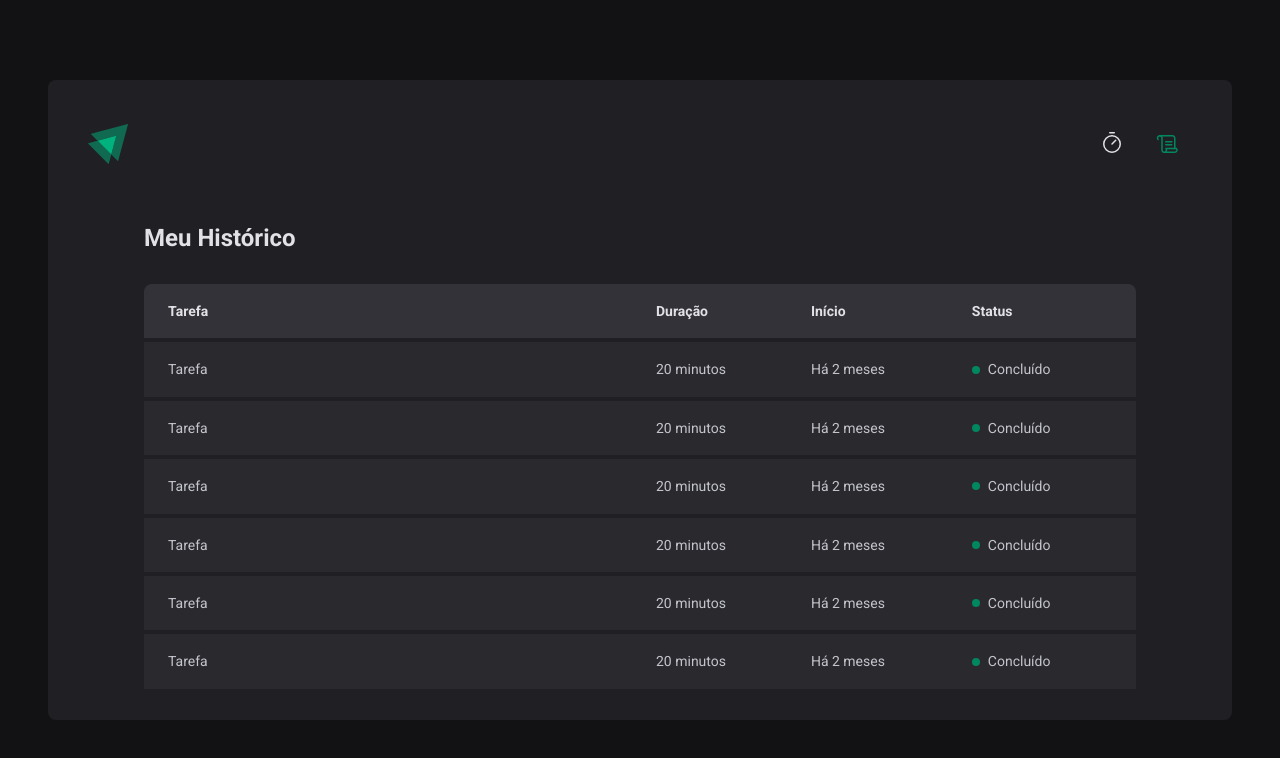
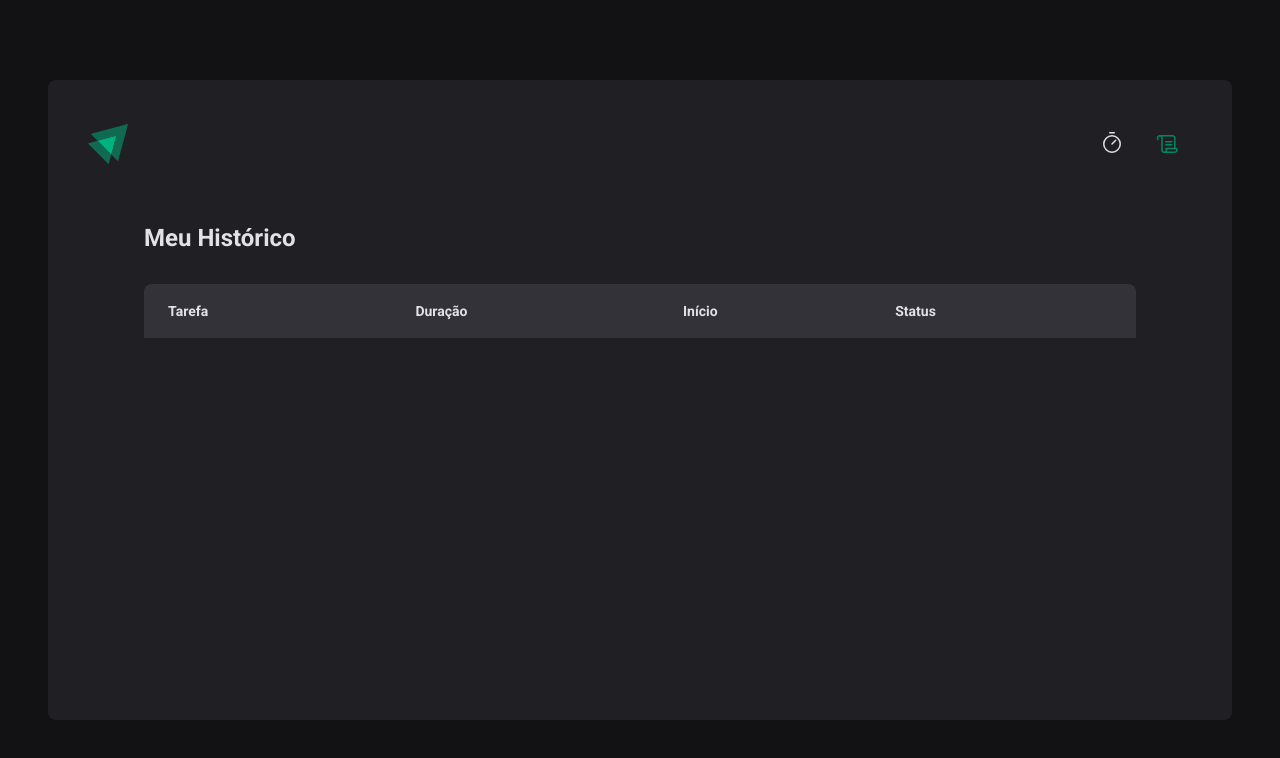
Before and after one commit to mateuscatao/02-ignite-timer, a React (Vite) app: page /history in a window 1280 px wide. Shown: the top 758 px of the page. Built offline with nearby package versions, Linux system fonts and the light colour scheme.

Commit message:
listagem do histórico e formatação de data

```diff
--- a/src/contexts/CyclesContext.tsx
+++ b/src/contexts/CyclesContext.tsx
@@ -65,8 +65,6 @@
     setCycles((state) => [...state, newCycle])
     setActiveCycleId(newCycle.id)
     setAmountSecondsPassed(0)
-
-    // reset();
   }
 
   function interruptCurrentCycle() {
--- a/src/pages/History/index.tsx
+++ b/src/pages/History/index.tsx
@@ -1,4 +1,6 @@
 import { useContext } from "react";
+import { formatDistanceToNow } from 'date-fns'
+import ptBR from "date-fns/locale/pt-BR";
 import { HistoryContainer, HistoryList, Status } from "./styles";
 import { CyclesContext } from "../../contexts/CyclesContext";
 
@@ -20,54 +22,23 @@
             </tr>
           </thead>
           <tbody>
-            <tr>
-              <td>Tarefa</td>
-              <td>20 minutos</td>
-              <td>Há 2 meses</td>
-              <td>
-                <Status statusColor="green">Concluído</Status>
-              </td>
-            </tr>
-            <tr>
-              <td>Tarefa</td>
-              <td>20 minutos</td>
-              <td>Há 2 meses</td>
-              <td>
-                <Status statusColor="green">Concluído</Status>
-              </td>
-            </tr>
-            <tr>
-              <td>Tarefa</td>
-              <td>20 minutos</td>
-              <td>Há 2 meses</td>
-              <td>
-                <Status statusColor="green">Concluído</Status>
-              </td>
-            </tr>
-            <tr>
-              <td>Tarefa</td>
-              <td>20 minutos</td>
-              <td>Há 2 meses</td>
-              <td>
-                <Status statusColor="green">Concluído</Status>
-              </td>
-            </tr>
-            <tr>
-              <td>Tarefa</td>
-              <td>20 minutos</td>
-              <td>Há 2 meses</td>
-              <td>
-                <Status statusColor="green">Concluído</Status>
-              </td>
-            </tr>
-            <tr>
-              <td>Tarefa</td>
-              <td>20 minutos</td>
-              <td>Há 2 meses</td>
-              <td>
-                <Status statusColor="green">Concluído</Status>
-              </td>
-            </tr>
+            { cycles.map((cycle) => {
+              return (
+                <tr key={cycle.id}>
+                  <td>{cycle.task}</td>
+                  <td>{cycle.minutesAmount}</td>
+                  <td>{formatDistanceToNow(cycle.startDate, {
+                    addSuffix: true,
+                    locale: ptBR,
+                  })}</td>
+                  <td>
+                    { cycle.finishedDate && <Status statusColor="green">Concluído</Status> }
+                    { cycle.interruptedDate && <Status statusColor="red">Interrompido</Status> }
+                    { !cycle.finishedDate && !cycle.interruptedDate && <Status statusColor="yellow">Em andamento</Status> }
+                  </td>
+                </tr>
+              )
+            })}
           </tbody>
         </table>
       </HistoryList>
--- a/src/pages/Home/index.tsx
+++ b/src/pages/Home/index.tsx
@@ -34,14 +34,19 @@
     }
   })
 
-  const { handleSubmit, watch, /* reset */ } = newCycleForm
+  const { handleSubmit, watch, reset } = newCycleForm
+
+  function handleCreateNewCycle(data: NewCycleFormData) {
+    createNewCycle(data)
+    reset()
+  }
 
   const task = watch("task")
   const isSubmitDisabled = task === ""
 
   return(
     <HomeContainer>
-      <form onSubmit={handleSubmit(createNewCycle)} action="">
+      <form onSubmit={handleSubmit(handleCreateNewCycle)} action="">
         <FormProvider {...newCycleForm}>
           <NewCycleForm />
         </FormProvider>
```
